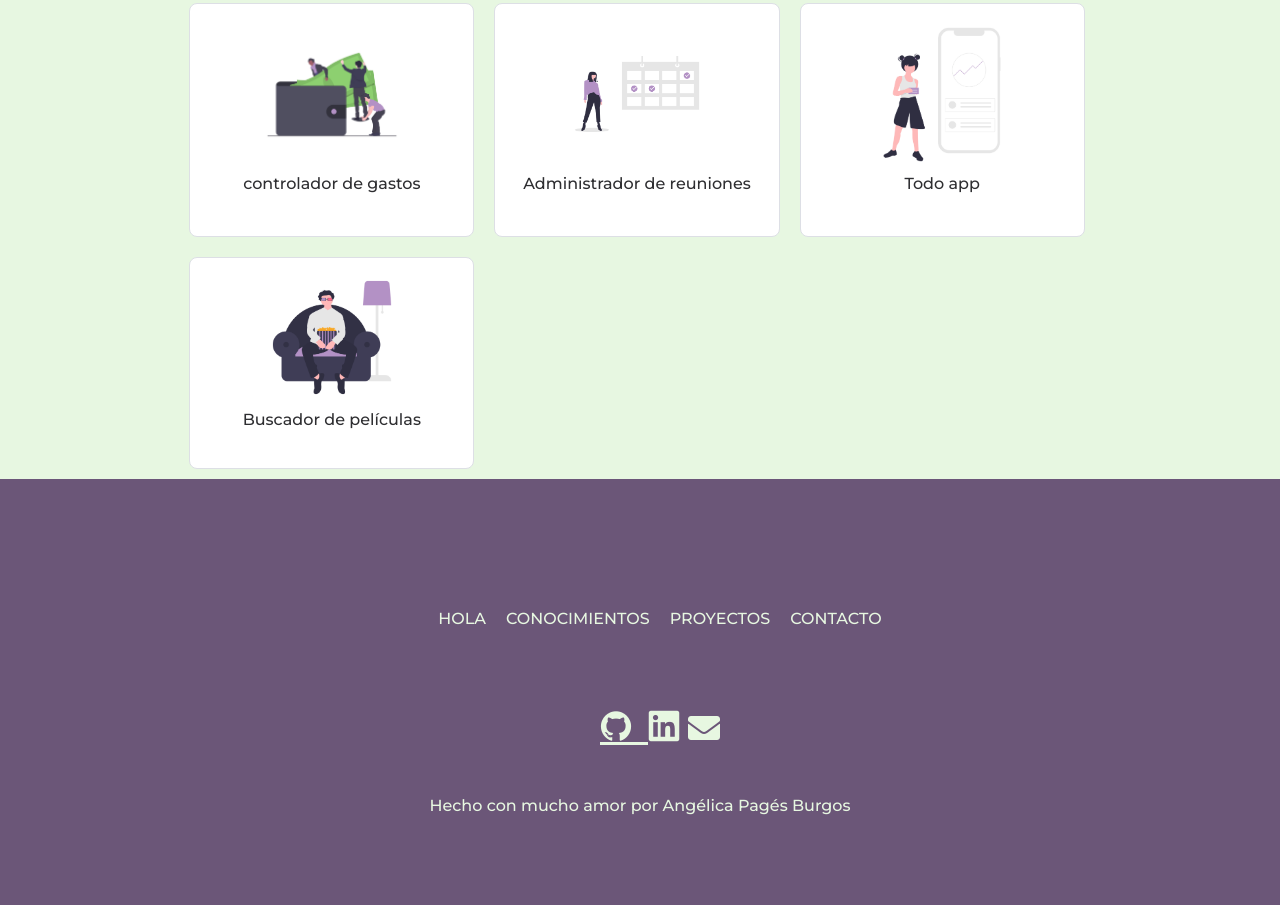
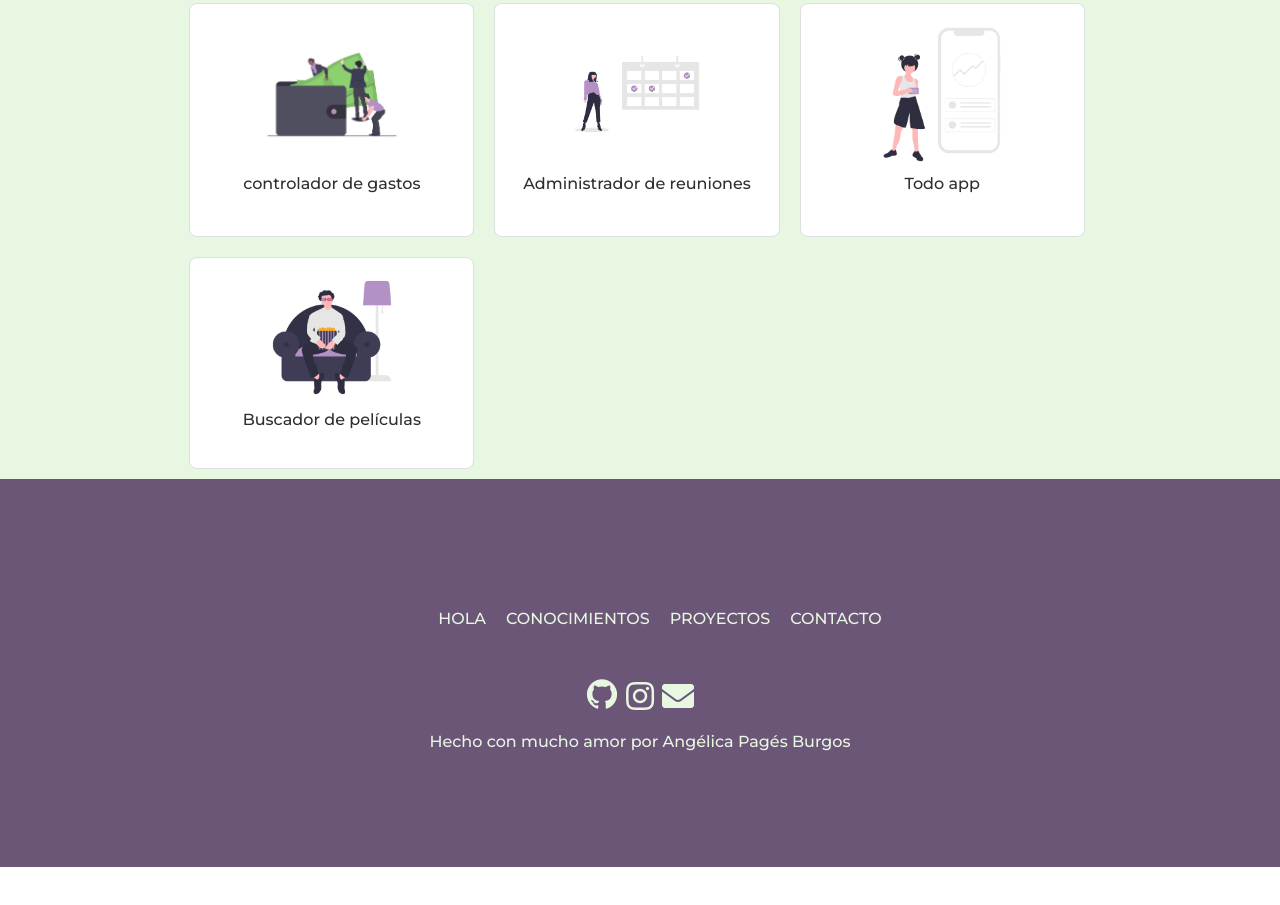
Before and after one commit to angelicapages/Tp, a plain HTML site: page index.html in a window 1280 px wide. Shown: the part 3281-4186 px from the top of the page. After the commit the page ends 4148 px from the top, so only its background shows below. Drawn offline with nearby package versions, Linux system fonts and the light colour scheme.

Commit message:
con links para mis redes sociales

```diff
--- a/index.html
+++ b/index.html
@@ -116,7 +116,8 @@
                     <li>
                         <a class="boton-proyecto" href="#contacto"><button class="boton-morado">Todos</button></a>
                         <a class="boton-proyecto" href="#HTML/CSS"><button class="boton-blanco">HTML/CSS</button></a>
-                        <a class="boton-proyecto" href="#JavaScript"><button class="boton-blanco">JavaScript</button></a>
+                        <a class="boton-proyecto" href="#JavaScript"><button
+                                class="boton-blanco">JavaScript</button></a>
                         <a class="boton-proyecto" href="#React"><button class="boton-blanco">React</button></a>
                     </li>
                 </ul>
@@ -177,20 +178,18 @@
             <div class="footer">
                 <ul class="lista-de-footer">
                     <li> <a class="lifooter" href="#HOLA">HOLA</a></li>
-                    <li>  <a class="lifooter" href="#conocimientos">CONOCIMIENTOS</a></li>
-                    <li>  <a class="lifooter" href="#proyectos">PROYECTOS</a></li>
+                    <li> <a class="lifooter" href="#conocimientos">CONOCIMIENTOS</a></li>
+                    <li> <a class="lifooter" href="#proyectos">PROYECTOS</a></li>
                     <li> <a class="lifooter" href="#contacto">CONTACTO</a></li>
                 </ul>
                 <div class="iconos-de-footer">
-                <ul>
 
-                    <li><a href="https://github.com/angelicapages"><i class="devicon-github-plain"> </i> </a>
-                <i class="devicon-linkedin-plain"></i>
+                        <a href="https://github.com/angelicapages"><i class="devicon-github-plain"></i></a>
+                        <a href="https://www.instagram.com/angelicapages/"> <i class="fab fa-instagram"></i></a>
+                        <a href="mailto:angelicapages@gmail.com"><i class="fas fa-envelope"></i></a>
 
-                <i class="fas fa-envelope"><a href="mailto:angelicapages@gmail.com"></a></i>
-            </li>
-            </div>
-            <p class="mensaje-final">Hecho con mucho amor por Angélica Pagés Burgos</p>
+                </div>
+                <p class="mensaje-final">Hecho con mucho amor por Angélica Pagés Burgos</p>
             </div>
         </nav>
     </section>
--- a/style.css
+++ b/style.css
@@ -288,8 +288,8 @@ h6 {
 }
 
 a {
-
   color: #e7f7e1;
+  text-decoration: none;
 }
 
 .mensaje-final {
@@ -328,9 +328,7 @@ a {
     text-align: center;
   }
 
- a {
-   text-decoration: none;
- }
+
   .imagen-informacion {
     height: 500px;
     width: 500px;
```
